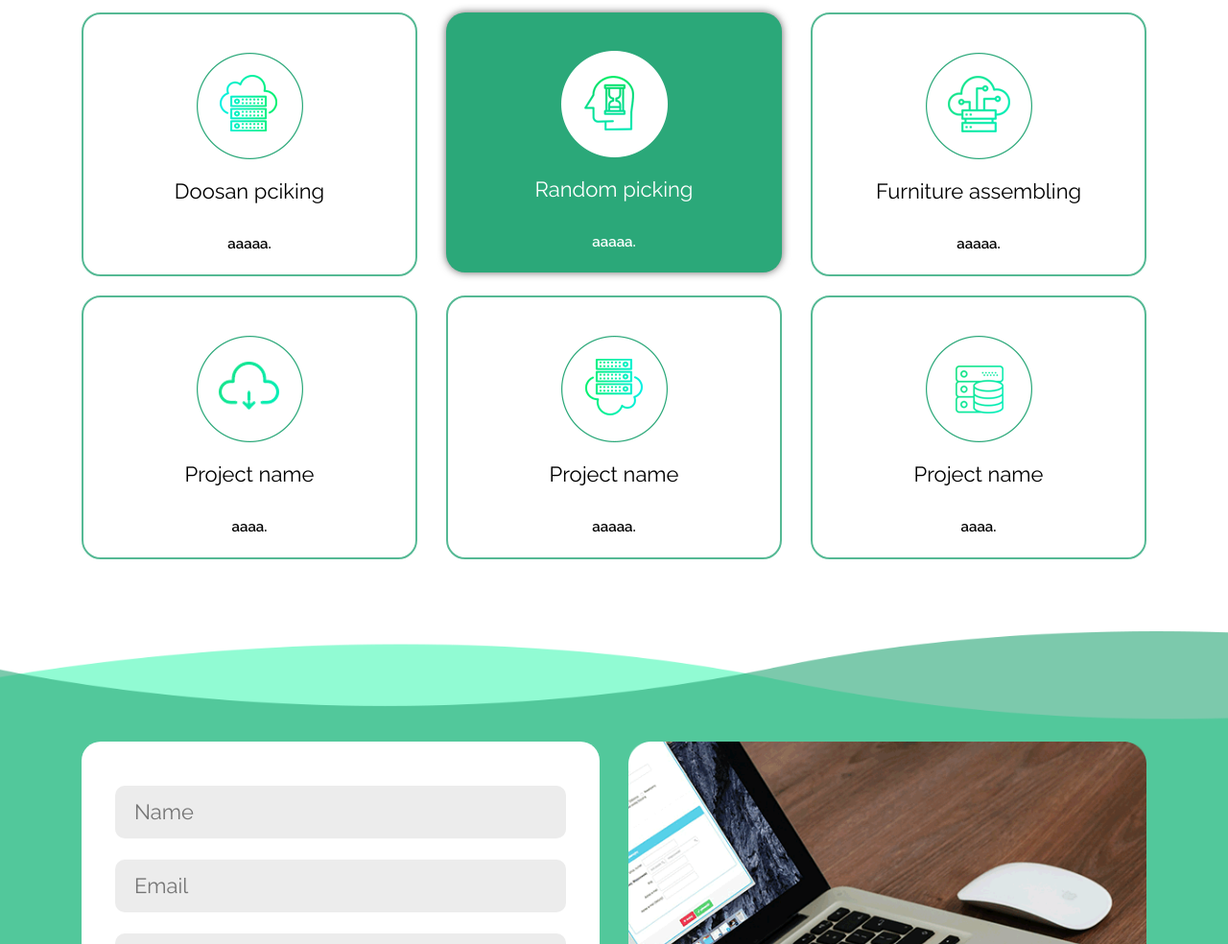
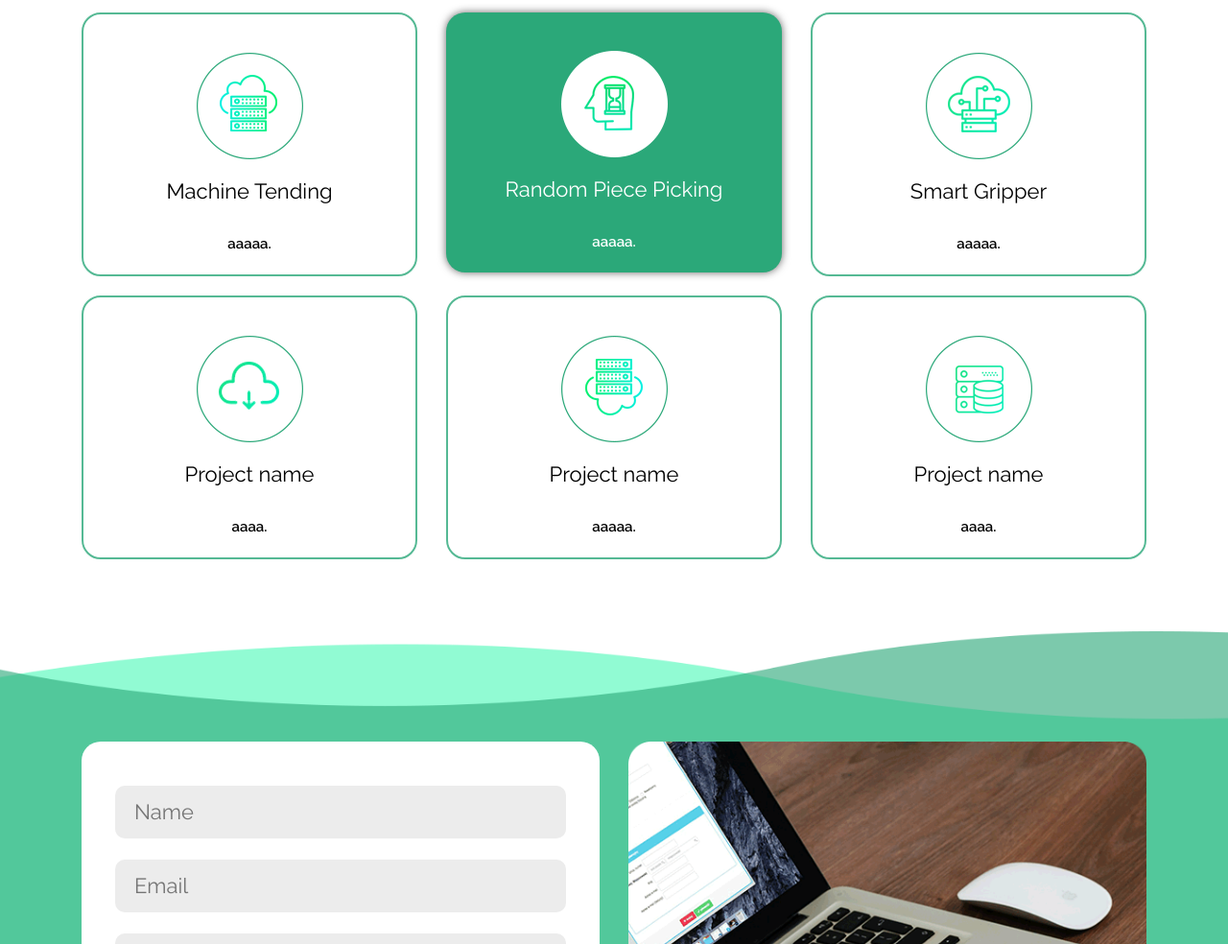
Before and after one commit to keti-ai/mainpage, a plain HTML site: page index.html in a window 1280 px wide. Shown: the part 1418-2402 px from the top of the page at 96% size. Drawn offline with nearby package versions, Linux system fonts and the light colour scheme.

Commit message:
Update index.html

```diff
--- a/index.html
+++ b/index.html
@@ -145,21 +145,21 @@
     		    <div class="col-sm-4">
     			    <div class="about_inner">
     				    <div class="icon"><a href="#"><img src="images/icon-1.png"></a></div>
-    				    <h2 class="totaly_text">Doosan pciking</h2>
+    				    <h2 class="totaly_text">Machine Tending</h2>
     				    <p class="making">aaaaa.</p>
     			    </div>
     		    </div>
     		    <div class="col-sm-4">
     			    <div class="dedicated">
     				    <div class="icon"><a href="#"><img src="images/icon-2.png"></a></div>
-    				    <h2 class="hosting_text">Random picking</h2>
+    				    <h2 class="hosting_text">Random Piece Picking</h2>
     				    <p class="justo_text">aaaaa.</p>
     			    </div>
     		    </div>
     		    <div class="col-sm-4">
     			    <div class="about_inner">
     				    <div class="icon"><a href="#"><img src="images/icon-3.png"></a></div>
-    				    <h2 class="totaly_text">Furniture assembling</h2>
+    				    <h2 class="totaly_text">Smart Gripper</h2>
     				    <p class="making">aaaaa.</p>
     			    </div>
     		    </div>
```
